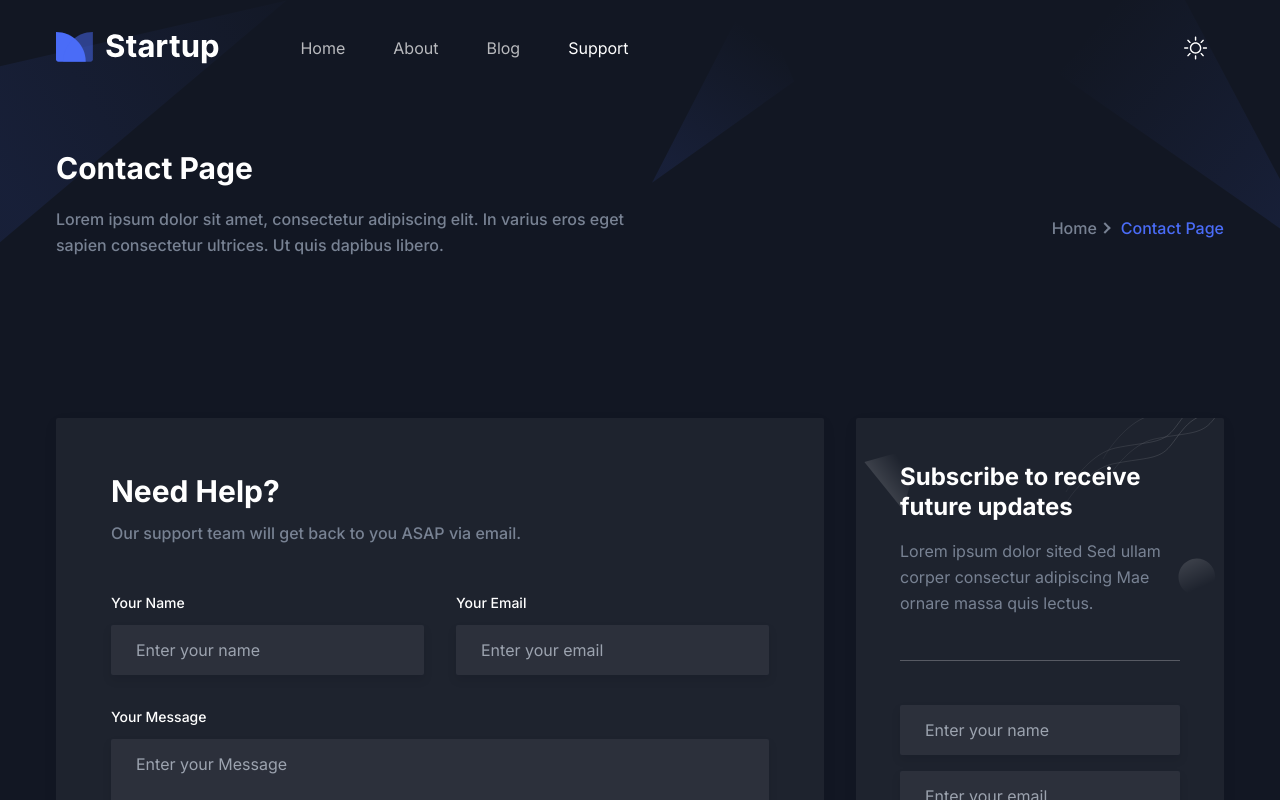
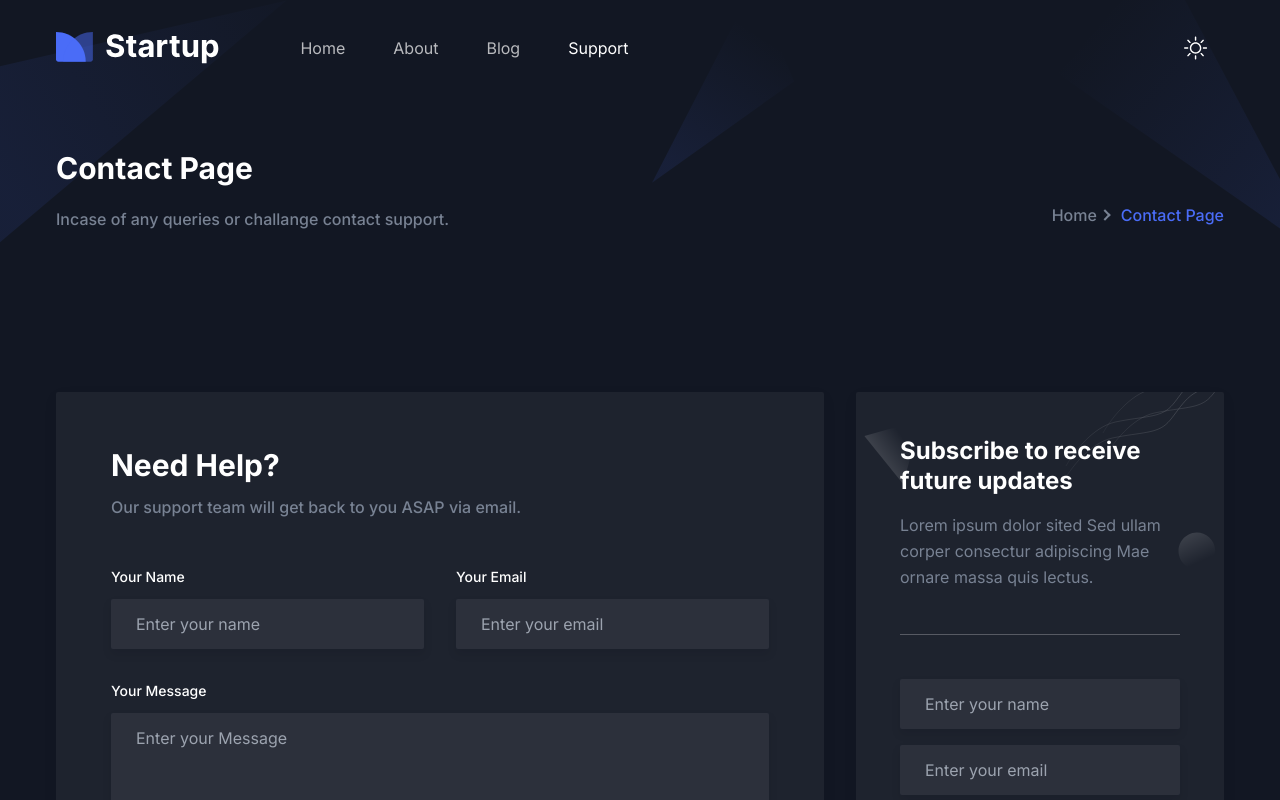
Before and after one commit to nicco99/RENI-Solutions, a Next.js app: page /contact in a window 1280 px wide. Shown: the top 800 px of the page. Built offline with nearby package versions, Linux system fonts and the light colour scheme.

Commit message:
done with changes

```diff
--- a/app/contact/page.tsx
+++ b/app/contact/page.tsx
@@ -4,8 +4,8 @@ import Contact from "@/components/Contact";
 import { Metadata } from "next";
 
 export const metadata: Metadata = {
-  title: "Contact Page | Free Next.js Template for Startup and SaaS",
-  description: "This is Contact Page for Startup Nextjs Template",
+  title: "Contact Page",
+  description: "This is Contact Page for Reni Solutions",
   // other metadata
 };
 
@@ -14,7 +14,7 @@ const ContactPage = () => {
     <>
       <Breadcrumb
         pageName="Contact Page"
-        description="Lorem ipsum dolor sit amet, consectetur adipiscing elit. In varius eros eget sapien consectetur ultrices. Ut quis dapibus libero."
+        description="Incase of any queries or challange contact support."
       />
 
       <Contact />
```
